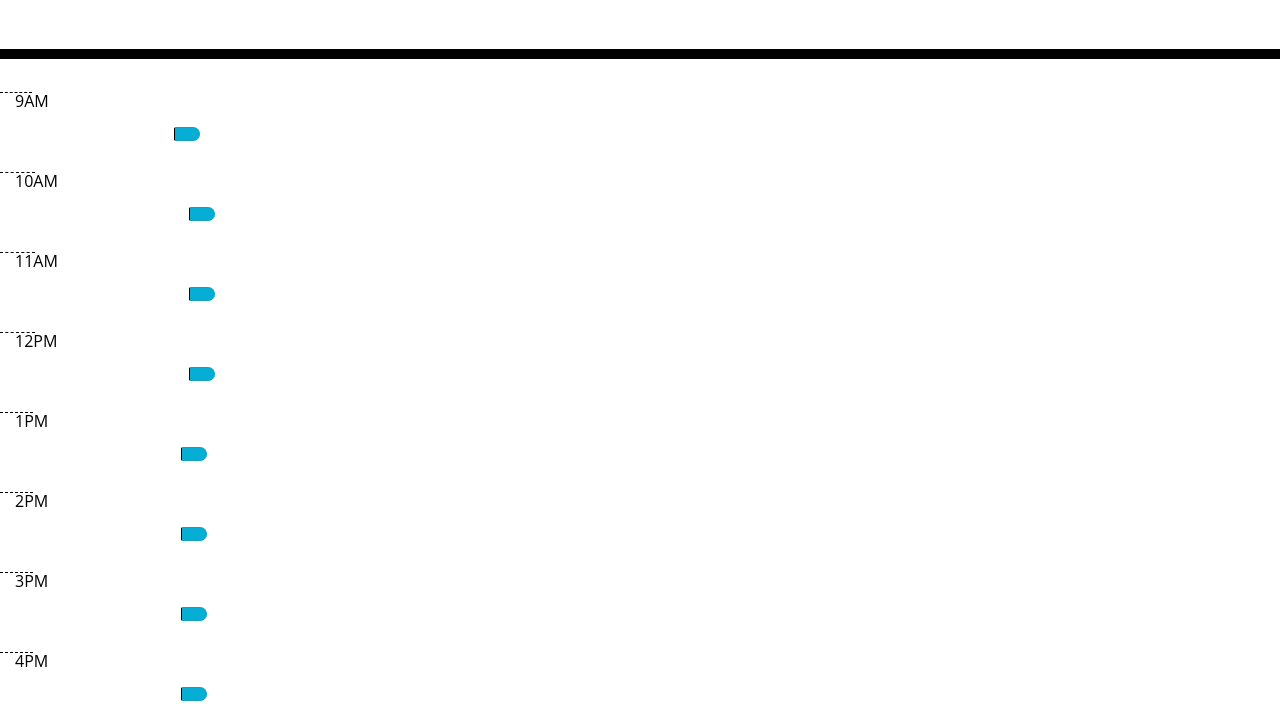
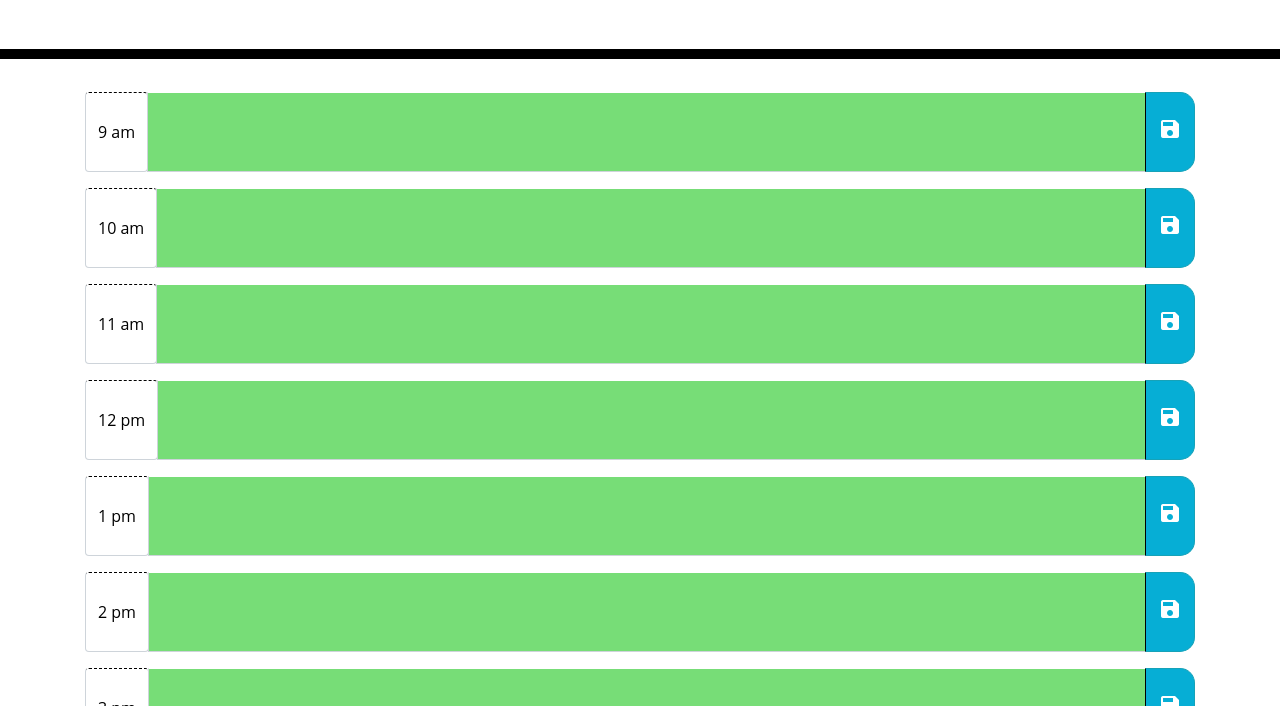
Before and after one commit to Sforeman270/today-plan, a plain HTML site: page index.html in a window 1280 px wide. Shown: the part 246-952 px from the top of the page. Drawn offline with nearby package versions, Linux system fonts and the light colour scheme; a web font is replaced by a local one.

Commit message:
fixed grid

```diff
--- a/app.js
+++ b/app.js
@@ -2,7 +2,7 @@ $(document).ready(function() {
     var $date = $(".date");
     var $inputForm = $(".inputs");
 
-    var hours = ["9 am","10 am", "11 am", "12 pm", "1 pm", "2 pm", "3 pm", "4 pm", "5 pm"];
+    var hours = ["9 am","10 am", "11 am", "12 pm", "1 pm", "2 pm", "3 pm", "4 pm","5 pm"];
     var currentHour = moment().format("H");
 
     $date.text(moment().format("llll"));
@@ -18,19 +18,19 @@ $(document).ready(function() {
 
         var $buttonDiv = $("<div>");
 
-        var $saveButton = $("<button>");
+        var $saveBtn = $("<button>");
 
         var $saveIcon = $("<i>");
 
-        $inputGroupDiv.addClass("input-group mb-3");
+        $inputGroupDiv.addClass("input-group mb-3 textarea row no-gutters description");
 
-        $input.addClass("form-control").attr("type", "text");
+        $input.addClass("form-control textarea row no-gutters description").attr("type", "text");
 
-        $hourDiv.addClass("input-group-prepend input-group-text").text(hours[i]);
+        $hourDiv.addClass("input-group-prepend input-group-text hour float-left").text(hours[i]);
 
         $buttonDiv.addClass("input-group-append");
 
-        $saveButton.addClass("btn btn-primary saveButton");
+        $saveBtn.addClass("btn btn-info saveBtn saveBtn i:hover");
 
         $saveIcon.addClass("material-icons").text("save");
 
@@ -41,21 +41,21 @@ $(document).ready(function() {
             $input.addClass("past");
         }
         else {
-            $input.addClass("current");
+            $input.addClass("present");
         }
 
         if(localStorage.getItem(hours[i])) {
             $input.val(localStorage.getItem(hours[i]));
         }
 
-        $saveButton.append($saveIcon);
-        $buttonDiv.append($saveButton);
+        $saveBtn.append($saveIcon);
+        $buttonDiv.append($saveBtn);
         $inputGroupDiv.append($hourDiv, $input, $buttonDiv);
         $inputForm.append($inputGroupDiv);
 
     }
 
-    $(document).on("click", ".saveButton", function(e){
+    $(document).on("click", ".saveBtn", function(e){
         e.preventDefault();
 
         var inputValue = $(this).parents(".input-group-append").siblings("input").val();
--- a/index.html
+++ b/index.html
@@ -19,78 +19,9 @@
       <p class="lead">A simple calendar app for scheduling your work day</p>
       <h4 class="date"></h4>
     </header>
-    <div class="container time-block btn-group-vertical">
-      <div class="row">
-        <div class="col-md-2 hour">9AM</div>
-        <div class="col-md-8 textarea"></div>
-        <div class="col-md-2">
-          <button type ="button" class="saveBtn btn btn-info"><span class="oi oi-hard-drive"></span></button>
-        </div>
-      </div>
-
-        <div class="row">
-          <div class="col-md-2 hour">10AM</div>
-          <div class="col-md-8 textarea"></div>
-          <div class="col-md-2">
-            <button type="button" class="saveBtn btn btn-info"><span class="oi oi-hard-drive"></span></button>
-          </div>
-        </div>
-        <div class="row">
-          <div class="col-md-2 hour">11AM</div>
-          <div class="col-md-8 textarea"></div>
-          <div class="col-md-2">
-            <button type="button" class="saveBtn btn btn-info"><span class="oi oi-hard-drive"></span></button>
-          </div>
-        </div>
-        <div class="row">
-          <div class="col-md-2 hour">12PM</div>
-          <div class="col-md-8 textarea"></div>
-          <div class="col-md-2">
-            <button type="button" class="saveBtn btn btn-info"><span class="oi oi-hard-drive"></span></button>
-          </div>
-        </div>
-        <div class="row">
-          <div class="col-md-2 hour">1PM</div>
-          <div class="col-md-8 textarea"></div>
-          <div class="col-md-2">
-            <button type="button" class="saveBtn btn btn-info"><span class="oi oi-hard-drive"></span></button>
-          </div>
-        </div>
-        <div class="row">
-          <div class="col-md-2 hour">2PM</div>
-          <div class="col-md-8 textarea"></div>
-          <div class="col-md-2">
-            <button type="button" class="saveBtn btn btn-info"><span class="oi oi-hard-drive"></span></button>
-          </div>
-        </div>
-        <div class="row">
-          <div class="col-md-2 hour">3PM</div>
-          <div class="col-md-8 textarea"></div>
-          <div class="col-md-2">
-            <button type="button" class="saveBtn btn btn-info"><span class="oi oi-hard-drive"></span></button>
-          </div>
-        </div>
-        <div class="row">
-          <div class="col-md-2 hour">4PM</div>
-          <div class="col-md-8 textarea"></div>
-          <div class="col-md-2">
-            <button type="button" class="saveBtn btn btn-info"><span class="oi oi-hard-drive"></span></button>
-          </div>
-        </div>
-        <div class="row">
-          <div class="col-md-2 hour">5PM</div>
-          <div class="col-md-8 textarea"></div>
-          <div class="col-md-2">
-            <button type="button" class="saveBtn btn btn-info"><span class="oi oi-hard-drive"></span></button>
-          </div>
-        </div>
-      </div>
-        <form class="input"></form>
-          <button type="button" class="saveBtn btn btn-info"><span class="oi oi-hard-drive"></span></button>
+    <div class="container">
+        <form class="inputs">
        </form>
-      </div>
-
-
     </div>
     <script src="https://code.jquery.com/jquery-3.4.1.slim.min.js" integrity="sha384-J6qa4849blE2+poT4WnyKhv5vZF5SrPo0iEjwBvKU7imGFAV0wwj1yYfoRSJoZ+n" crossorigin="anonymous"></script>
     <script src="https://cdn.jsdelivr.net/npm/popper.js@1.16.0/dist/umd/popper.min.js" integrity="sha384-Q6E9RHvbIyZFJoft+2mJbHaEWldlvI9IOYy5n3zV9zzTtmI3UksdQRVvoxMfooAo" crossorigin="anonymous"></script>
```
